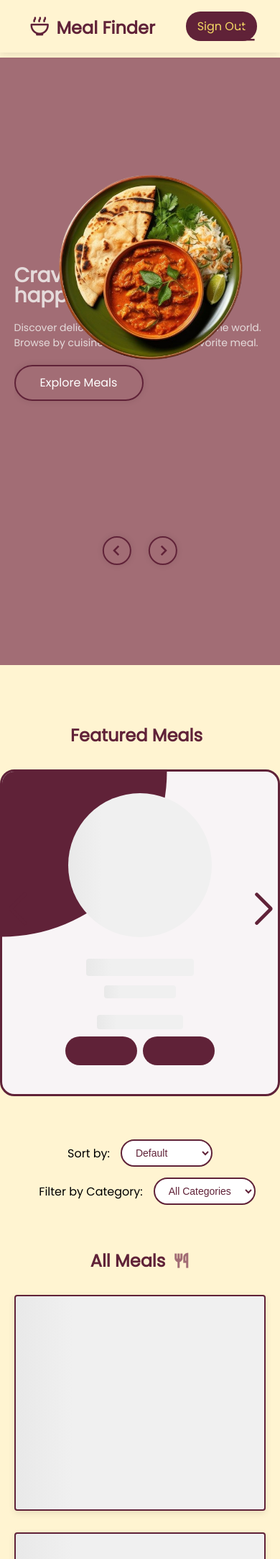
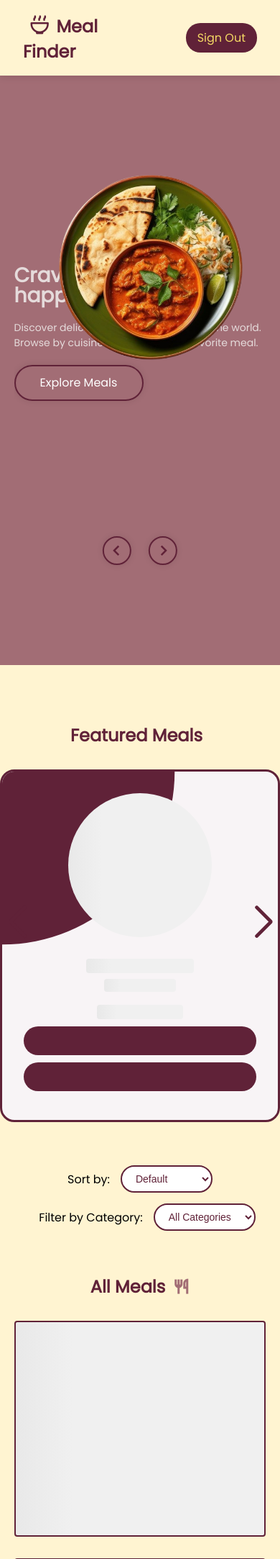
Before and after one commit to Necess8/meals, a PHP site: page /userpage.html in a window 390 px wide. Shown: the top 2166 px of the page at 72% size. Run offline with PHP 8.4, Linux system fonts and the light colour scheme; some libraries are stand-ins or nearby versions.

Commit message:
responsive

```diff
--- a/script.js
+++ b/script.js
@@ -26,30 +26,6 @@ document.addEventListener("DOMContentLoaded", () => {
     }
   })
 
-  // Toggle mobile nav
-  const menuBtn = document.querySelector(".menuBtn")
-  const navlink = document.querySelector(".nav-link")
-
-  if (menuBtn && navlink) {
-    menuBtn.addEventListener("click", () => {
-      navlink.classList.toggle("mobile-menu")
-    })
-  }
-
-  // Toggle sign in/register view
-  const container = document.querySelector(".container")
-  const registerBtn = document.querySelector(".registerr-btn")
-  const loginBtn = document.querySelector(".loginn-btn")
-
-  if (registerBtn && loginBtn && container) {
-    registerBtn.addEventListener("click", () => {
-      container.classList.add("active")
-    })
-
-    loginBtn.addEventListener("click", () => {
-      container.classList.remove("active")
-    })
-  }
 
   // Header slider
   const listInfo = document.querySelector(".list-info")
--- a/style.css
+++ b/style.css
@@ -486,26 +459,17 @@ header {
   margin-top: 10px;
   color: #602238;
   text-align: center;
-  min-height: 60px;
 }
 .name-category .name {
-  max-height: 40px;
-  font-size: 18px;
+  max-height: 20px;
+  font-size: 19px;
   font-weight: 600;
   margin-bottom: 5px;
-  overflow: hidden;
-  text-overflow: ellipsis;
-  display: -webkit-box;
-  -webkit-line-clamp: 2;
-  -webkit-box-orient: vertical;
-  width: 100%;
-  text-align: center;
 }
 .name-category .category {
   position: relative;
   font-size: 15px;
   font-weight: 500;
-  margin-top: 5px;
 }
 .card .rating {
   display: flex;
@@ -579,13 +543,12 @@ header {
   margin-bottom: 40px;
 }
 .meal-card {
-  background: #fff;
+  background: #f8f4f6;
   border: 2px solid #602238;
   border-radius: 15px;
   overflow: hidden;
   transition: transform 0.3s ease;
   cursor: pointer;
-  box-shadow: 0 3px 10px rgba(0, 0, 0, 0.1);
 }
 .meal-card:hover {
   transform: translateY(-10px);
@@ -1060,11 +1058,6 @@ footer {
 
 /* Mobile Responsiveness */
 @media only screen and (max-width: 920px) {
-  .menuBtn {
-    display: block;
-    color: #602238;
-    text-decoration: none;
-  }
   .navbar {
     padding: 1rem;
   }
@@ -1161,15 +1150,15 @@ footer {
     height: 150px;
   }
   .card .button {
-    flex-wrap: wrap;
-    gap: 8px;
-    justify-content: center;
+    flex-direction: column;
+    gap: 10px;
   }
   .card .button button {
-    padding: 8px 12px;
-    font-size: 12px;
+    width: 100%;
   }
 }
+
+/* Add these styles to style.css */
 
 /* Rating container for both average and user ratings */
 .rating-container {
@@ -1242,16 +1231,108 @@ footer {
 }
 
 /* Make sure the search bar is visible on all pages */
-@media only screen and (max-width: 920px) {
-  .searchBar {
+@media (max-width: 767px) {
+  .user-navbar {
     display: flex;
-    margin: 20px 0;
+    flex-direction: row;
+    align-items: center;
+    padding: 1rem;
+  }
+
+  /* Logo on the left */
+  .navbar-left {
+    display: flex;
+    justify-content: flex-start;
+    width: 100%;
+  }
+
+  .logo {
+    margin-left: 1rem;  /* Adjust as needed */
+  }
+
+  /* Username and Sign Out button on the right */
+  .navbar-right {
+    display: flex;
+    justify-content: flex-end;
+    width: 100%;
+  }
+
+  .navbar-right .username-display {
+    margin-right: 1rem;
+    font-weight: 600;
+  }
+
+  .navbar-right .si-btn {
+    margin-right: 1rem;
+    color: #f4d864;
+    background: #602238;
+    padding: 8px 16px;
+    border-radius: 20px;
+  }
+
+  /* Navigation links */
+  .navbar-center {
+    width: 100%;
+    justify-content: center;
+    margin-top: 10px;
+  }
+
+  .nav-link {
+    display: flex;
+    flex-direction: column;
+    gap: 1rem;
+    align-items: center;
+    margin: 0;
+    padding: 0;
+  }
+
+  .nav-link li {
+    list-style: none;
+    margin: 0;
+  }
+
+  .nav-link li a {
+    text-decoration: none;
+    color: #602238;
+    font-weight: 500;
+  }
+
+  .nav-link li a:hover {
+    color: #f4d864;
+  }
+}
+
+/* Responsive Navbar: Tablet Screens */
+@media (min-width: 768px) {
+  .user-navbar {
+    flex-direction: row;
+    align-items: center;
+    justify-content: space-between;
+    padding: 1rem 2rem;
+  }
+
+  .navbar-left {
+    flex: 1;
+    justify-content: flex-start;
+  }
+
+  .navbar-center {
+    flex: 2;
+    justify-content: center;
   }
 
   .navbar-right {
+    flex: 1;
+    justify-content: flex-end;
+  }
+
+  .nav-link {
     display: flex;
-    flex-direction: column;
-    align-items: flex-end;
+    gap: 2rem;
+  }
+
+  .menuBtn {
+    display: none !important;
   }
 }
 
@@ -1262,50 +1343,3 @@ footer {
   font-size: 14px;
   display: none;
 }
-
-/* Make featured meals responsive */
-@media only screen and (max-width: 768px) {
-  .swiper-slide {
-    width: 280px;
-  }
-
-  .card .image {
-    width: 150px;
-    height: 150px;
-  }
-
-  .name-category .name {
-    font-size: 16px;
-  }
-
-  .card .button {
-    flex-wrap: wrap;
-    gap: 8px;
-    justify-content: center;
-  }
-
-  .card .button button {
-    padding: 8px 12px;
-    font-size: 12px;
-  }
-}
-
-@media only screen and (max-width: 480px) {
-  .swiper-slide {
-    width: 240px;
-  }
-
-  .card .image {
-    width: 120px;
-    height: 120px;
-  }
-
-  .name-category .name {
-    font-size: 14px;
-  }
-
-  .card .button button {
-    padding: 6px 10px;
-    font-size: 11px;
-  }
-}
--- a/userpage.html
+++ b/userpage.html
@@ -26,10 +26,8 @@
     <div class="navbar-right">
       <span class="username-display" id="usernameDisplay"></span>
       <a href="#" id="signOutBtn" class="si-btn">Sign Out</a>
-      <a href="#" class="menuBtn"><i class="ri-menu-line"></i></a>
     </div>
   </nav>
-
   <!-- for centering header -->
   <div class="hero">
     <!-- Header -->
```
Also changed, not shown: other parts of style.css (+58 -54 lines).
